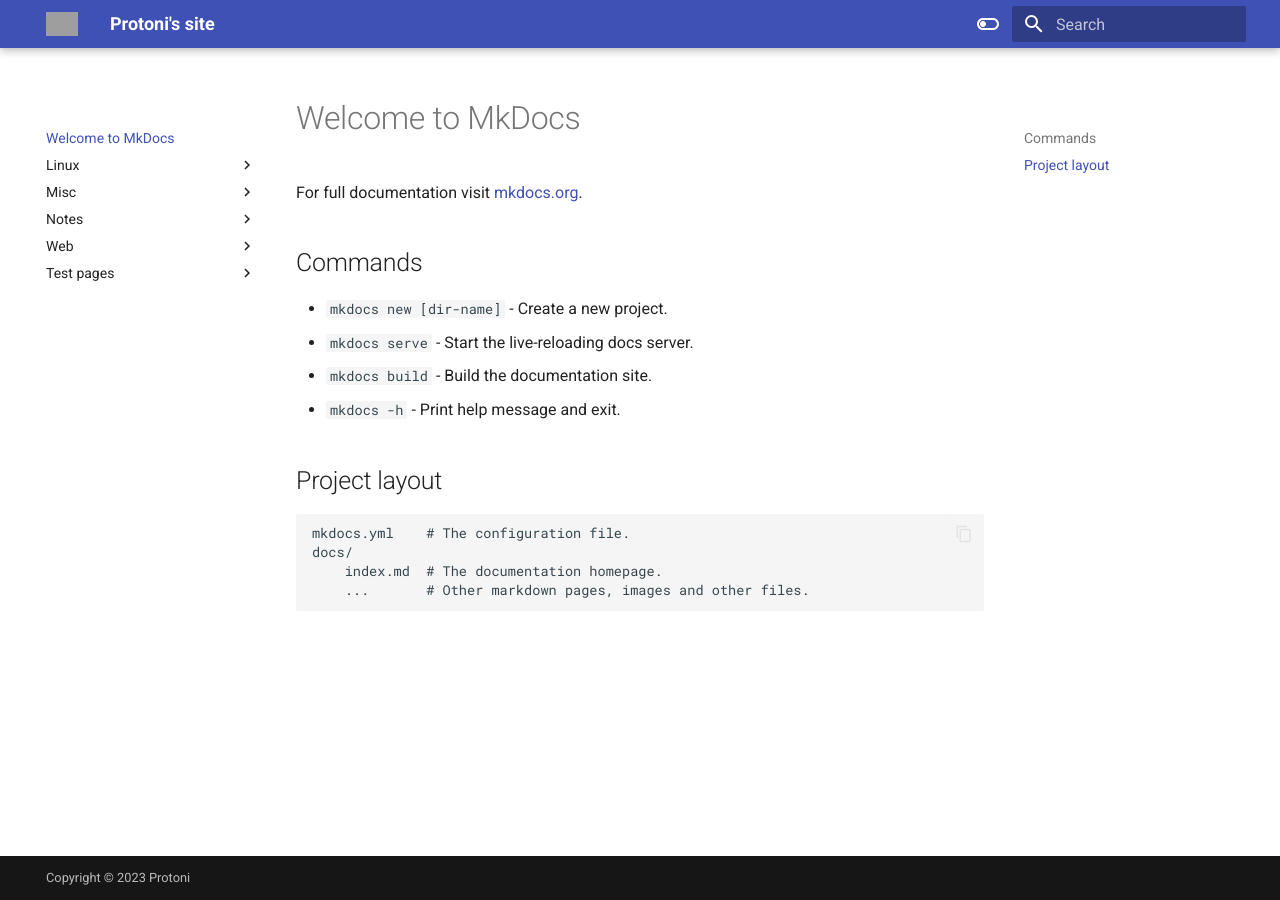
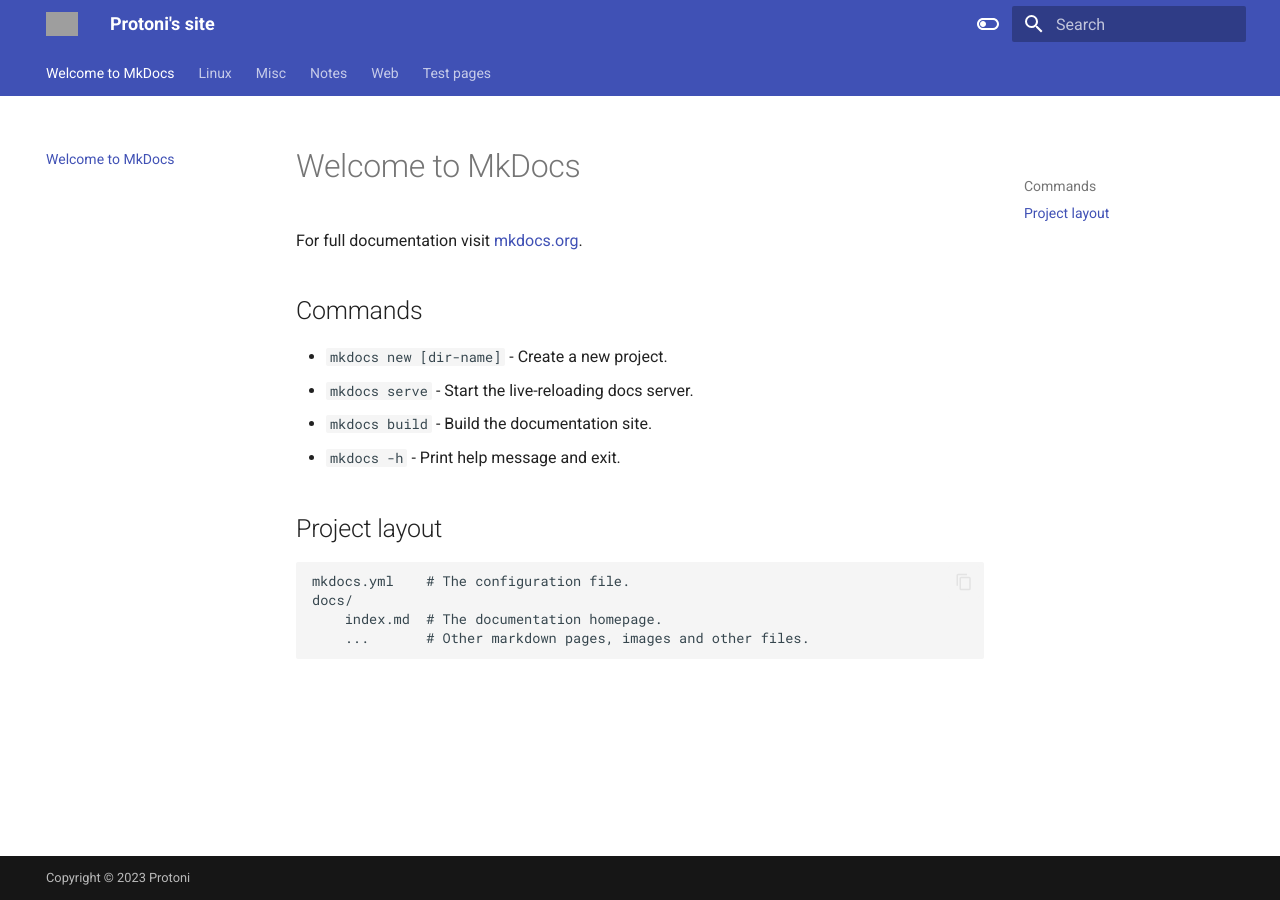
Before and after one commit to superperkele/projects, an MkDocs documentation site: the page built from docs/index.md, in a window 1280 px wide. Built offline with MkDocs 1.6.1 and Material for MkDocs 9.7.7, drawn with Linux system fonts in a browser that asks for light colours; grey boxes are pictures that could not be loaded.

Commit message:
Exclude logos from Git LFS, add created and edit timestamps

```diff
--- a/docs/stylesheets/styles.css
+++ b/docs/stylesheets/styles.css
@@ -1,3 +1,3 @@
 .md-nav__title {
     visibility: hidden;
-  }
+}
--- a/mkdocs.yml
+++ b/mkdocs.yml
@@ -6,7 +6,7 @@ theme:
   logo: assets/images/ohYouDogRound.PNG
   favicon: assets/images/ohYouDogRound.PNG
   features:
-#    - navigation.tabs
+    - navigation.tabs
     - navigation.indexes
 #    - navigation.instant
 #    - navigation.sections
@@ -37,6 +37,9 @@ theme:
 plugins:
   - glightbox
   - search
+  - git-revision-date-localized:
+      enable_creation_date: true
+      type: timeago
 
 # Use custom css
 extra_css:
```
Also changed, not shown: 2 other files.
